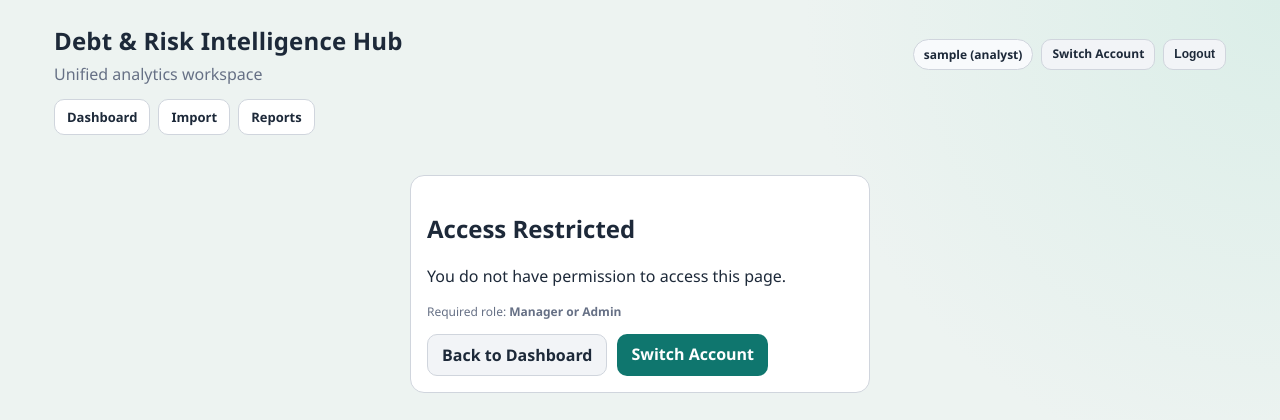
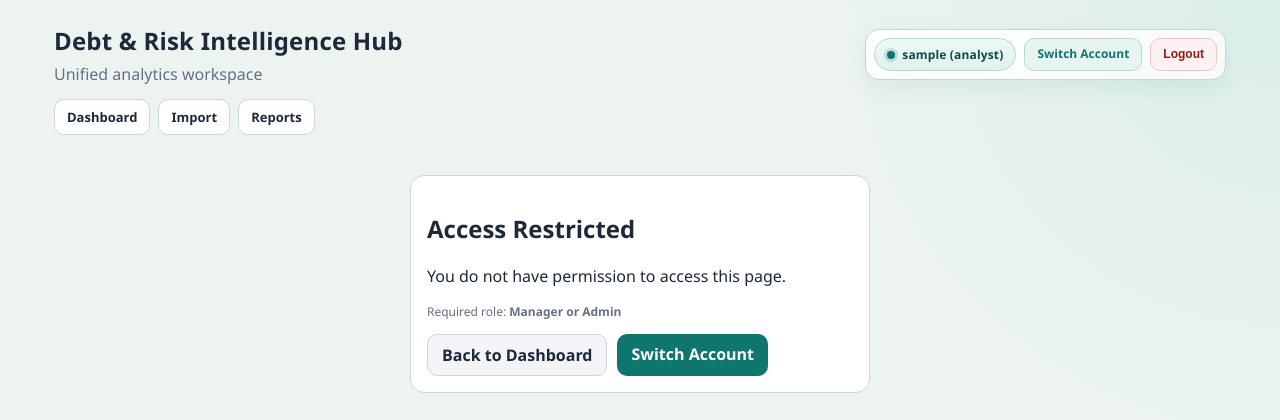
Before and after one commit to vegaFlex/debt-risk-intelligence-hub, a Django app: page /dashboard/ in a window 1280 px wide. Shown: the top 420 px of the page. Run offline with Django 5.2, Linux system fonts and the light colour scheme; the visitor is signed in with stand-in values (Sample User, id 1).

Commit message:
style: upgrade account controls UI in topbar

```diff
--- a/static/css/app.css
+++ b/static/css/app.css
@@ -179,22 +179,76 @@ input[type="file"] {
   gap: 8px;
   align-items: center;
   flex-wrap: wrap;
+  background: linear-gradient(135deg, #ffffff 0%, #f8fbfb 100%);
+  border: 1px solid #c5d5d1;
+  border-radius: 14px;
+  padding: 8px;
+  box-shadow: 0 8px 20px rgba(15, 118, 110, 0.08);
 }
 
 .user-chip {
-  border: 1px solid var(--border);
-  background: #f8fafc;
-  color: var(--ink);
+  display: inline-flex;
+  align-items: center;
+  gap: 7px;
+  border: 1px solid #b7d7d1;
+  background: linear-gradient(180deg, #eef9f6 0%, #e0f2ec 100%);
+  color: #0b4d47;
   border-radius: 999px;
-  padding: 6px 10px;
+  padding: 7px 12px;
   font-size: 12px;
-  font-weight: 700;
+  font-weight: 800;
+  letter-spacing: 0.15px;
+}
+
+.user-dot {
+  width: 8px;
+  height: 8px;
+  border-radius: 999px;
+  background: #0f766e;
+  box-shadow: 0 0 0 3px rgba(15, 118, 110, 0.18);
 }
 
 .btn-compact {
-  padding: 7px 10px;
+  padding: 8px 12px;
   font-size: 12px;
   line-height: 1.2;
+  border-radius: 10px;
+  border: 1px solid transparent;
+  transition: transform 0.14s ease, box-shadow 0.2s ease, border-color 0.2s ease, background-color 0.2s ease;
+}
+
+.btn-compact:hover {
+  transform: translateY(-1px);
+}
+
+.btn-account-switch {
+  color: #0f766e;
+  background: #e8f4f2;
+  border-color: #b9d8d2;
+}
+
+.btn-account-switch:hover {
+  background: #dcf0eb;
+  border-color: #95c6bc;
+  box-shadow: 0 6px 16px rgba(15, 118, 110, 0.16);
+}
+
+.btn-account-logout {
+  color: #8b1c1b;
+  background: #fff1f1;
+  border-color: #f1c5c5;
+}
+
+.btn-account-logout:hover {
+  background: #ffe7e7;
+  border-color: #e7a9a9;
+  box-shadow: 0 6px 16px rgba(180, 35, 24, 0.14);
+}
+
+.btn-account-switch:focus-visible,
+.btn-account-logout:focus-visible {
+  outline: 2px solid rgba(15, 118, 110, 0.45);
+  outline-offset: 2px;
 }
 
 .inline-form {
--- a/templates/base_app.html
+++ b/templates/base_app.html
@@ -16,11 +16,14 @@
       </div>
       <div class="user-controls">
         {% if request.user.is_authenticated %}
-          <span class="user-chip">{{ request.user.username }} ({{ request.user.role|default:"user" }})</span>
-          <a class="btn btn-secondary btn-compact" href="/accounts/login/">Switch Account</a>
+          <span class="user-chip">
+            <span class="user-dot" aria-hidden="true"></span>
+            {{ request.user.username }} ({{ request.user.role|default:"user" }})
+          </span>
+          <a class="btn btn-compact btn-account-switch" href="/accounts/login/">Switch Account</a>
           <form method="post" action="/accounts/logout/" class="inline-form">
             {% csrf_token %}
-            <button type="submit" class="btn btn-secondary btn-compact">Logout</button>
+            <button type="submit" class="btn btn-compact btn-account-logout">Logout</button>
           </form>
         {% else %}
           <a class="btn btn-primary btn-compact" href="/accounts/login/">Login</a>
```
